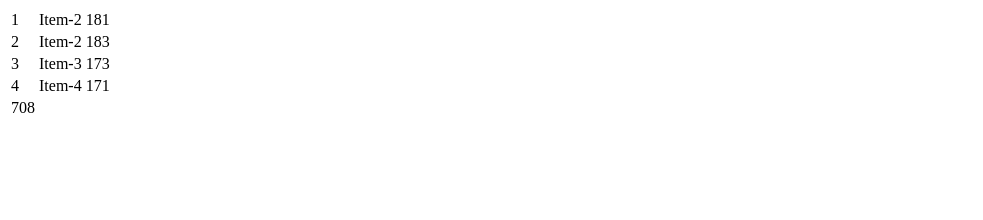
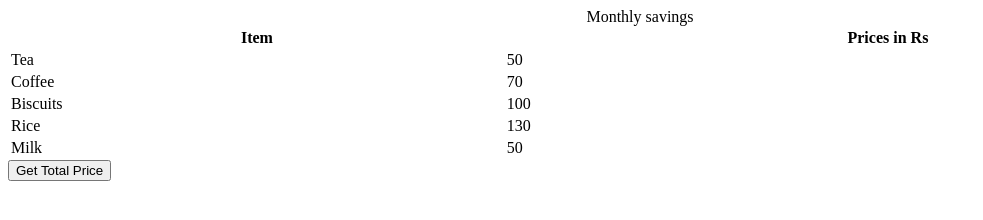
Before and after one commit to acciojob/grofers-checkout-Kiruthigadurairaj, a website: page main.html in a window 1280 px wide. Shown: the whole page, without its empty margins (0-983 px from the left). Drawn offline with Linux system fonts and the light colour scheme.

Commit message:
created a submission

```diff
--- a/main.html
+++ b/main.html
@@ -8,26 +8,33 @@
 
 <body>
     <!-- the entire body must be written by student -->
-    <table>
+    <table style="width: 100%">
+    <caption>
+      Monthly savings
+    </caption>
     <tr>
-	  <td>1</td>
-	  <td>Item-2</td>
-	  <td data-ns-test="price">181</td>
+      <th>Item</th>
+      <th>Prices in Rs</th>
     </tr>
     <tr>
-	  <td>2</td>
-	  <td>Item-2</td>
-	  <td data-ns-test="price">183</td>
+      <td class="item">Tea</td>
+      <td class="price">50</td>
     </tr>
     <tr>
-	  <td>3</td>
-	  <td>Item-3</td>
-	  <td data-ns-test="price">173</td>
+      <td class="item">Coffee</td>
+      <td class="price">70</td>
     </tr>
     <tr>
-	  <td>4</td>
-	  <td>Item-4</td>
-	  <td data-ns-test="price">171</td>
+      <td class="item">Biscuits</td>
+      <td class="price">100</td>
+    </tr>
+    <tr>
+      <td class="item">Rice</td>
+      <td class="price">130</td>
+    </tr>
+    <tr>
+      <td class="item">Milk</td>
+      <td class="price">50</td>
     </tr>
   </table>
     <script type="text/javascript" src="./script.js">
--- a/script.js
+++ b/script.js
@@ -1,12 +1,23 @@
- const table = document.querySelector('table');
- const lastRow = document.createElement('tr');
- const prices = document.querySelectorAll('[data-ns-test=price]');
- let sum = 0;
- for(let i = 0; i < prices.length; i++) {
-  sum += parseInt(prices[i].textContent);
- }
- const child = document.createElement("td");
- child.setAttribute('data-ns-test', 'grandTotal');
- child.textContent = sum;
- lastRow.appendChild(child);
- table.appendChild(lastRow);
+const getSumBtn = document.createElement("button");
+getSumBtn.append("Get Total Price");
+document.body.appendChild(getSumBtn);
+const getSum = () => {
+//Add your code here
+const prices=document.getElementsByClassName('price');
+const pricesArr=Array.from(prices);
+let sum=0;
+pricesArr.forEach((elm)=>{
+    // console.log(typeof Number(elm.innerText))
+    sum+=Number(elm.innerText);
+})
+  const table=document.getElementsByTagName('table')[0];
+  const tr=document.createElement('tr');
+  const td=document.createElement('td');
+  td.innerText=`Total Price = ${sum}`;
+  td.colSpan='2';
+	td.id='ans';
+//   td.style.textAlign='justify';
+  tr.append(td);
+  table.append(tr);
+};
+getSumBtn.addEventListener("click", getSum);
--- a/styles.css
+++ b/styles.css
@@ -1,2 +1 @@
-
 /* Your CSS Code here. */
```
Lines whose indentation alone changed are shown as unchanged.
